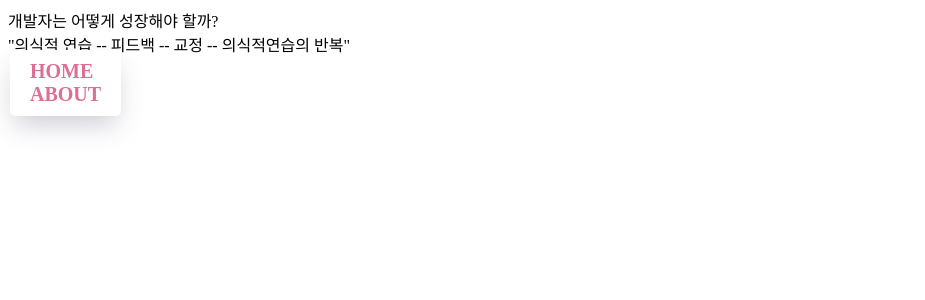
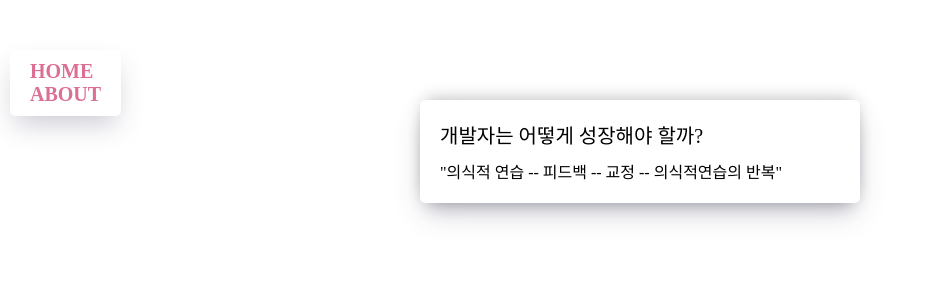
Before and after one commit to GoldenPearls/movie_app_ver1, a React (Create React App) app: page /#/about in a window 1280 px wide. Shown: the top 300 px of the page, without its empty margins (0-925 px from the left). Built offline with nearby package versions, Linux system fonts and the light colour scheme.

Commit message:
자잘한 수정

```diff
--- a/package.json
+++ b/package.json
@@ -7,6 +7,7 @@
     "@testing-library/react": "^13.4.0",
     "@testing-library/user-event": "^13.5.0",
     "axios": "^1.5.0",
+    "gh-pages": "^6.0.0",
     "install": "^0.13.0",
     "react": "^16.12.0",
     "react-dom": "^16.12.0",
@@ -38,7 +39,7 @@
       "last 1 safari version"
     ]
   },
-  "homepage": "https://github.com/GoldenPearls/movie_app_ver1",
+  "homepage": "https://goldenpearls.github.io/movie_app_ver1/",
   "extends": [
     "next",
     "plugin:react/recommended",
--- a/src/routers/About.css
+++ b/src/routers/About.css
@@ -1,6 +1,6 @@
 .about_container {
-  box-shadow: 0 13px 27px -5px rgba(50, 50, 93, 0.25), 0 8px,
-    16px -8px rgba(0, 0, 0, 0.3);
+  box-shadow: 0 13px 27px -5px rgba(50, 50, 93, 0.25),
+    0 8px 16px -8px rgba(0, 0, 0, 0.3), 0 -6px 16px -6px rgba(0, 0, 0, 0.25);
   padding: 20px;
   border-radius: 5px;
   background-color: white;
--- a/src/routers/About.js
+++ b/src/routers/About.js
@@ -1,4 +1,5 @@
 import React from "react";
+import "./About.css";
 
 function About(props) {
   console.log(props);
```
Also changed, not shown: 1 other file (tests, documents, lock files or other folders).
